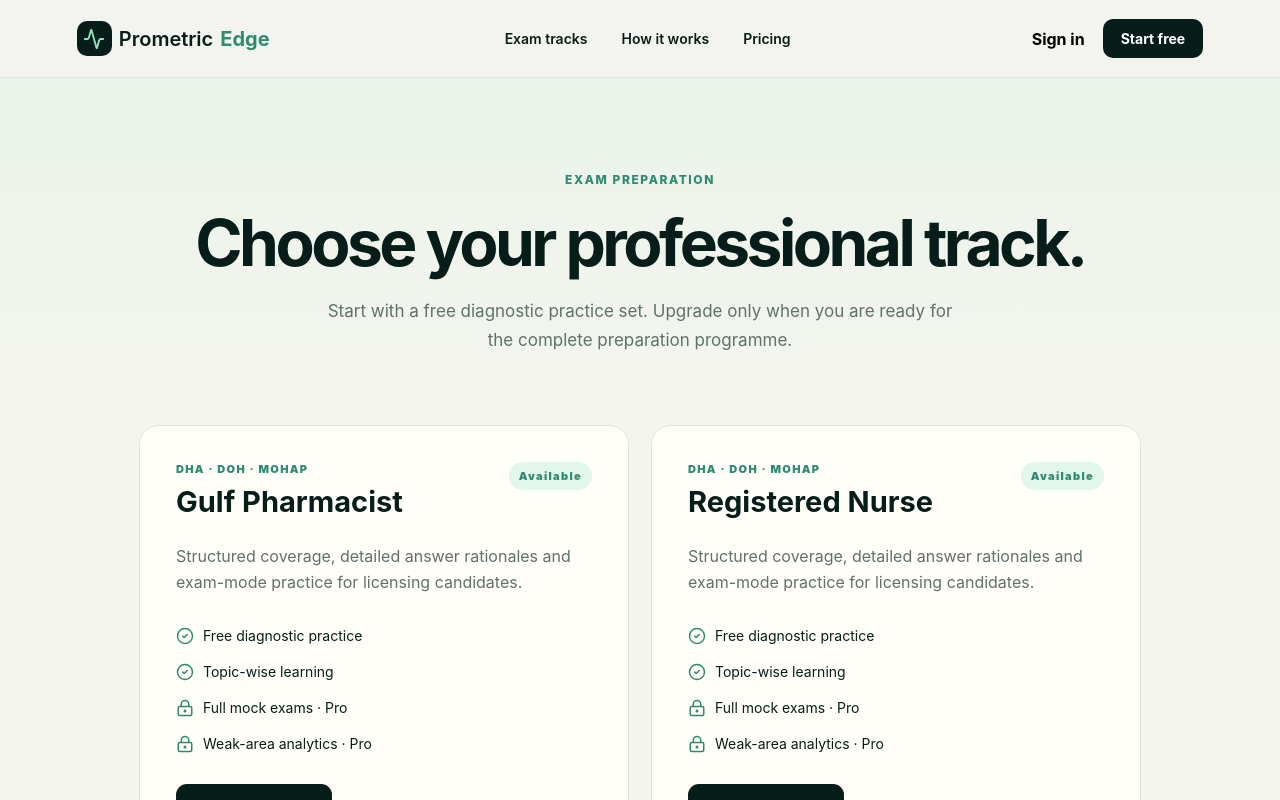
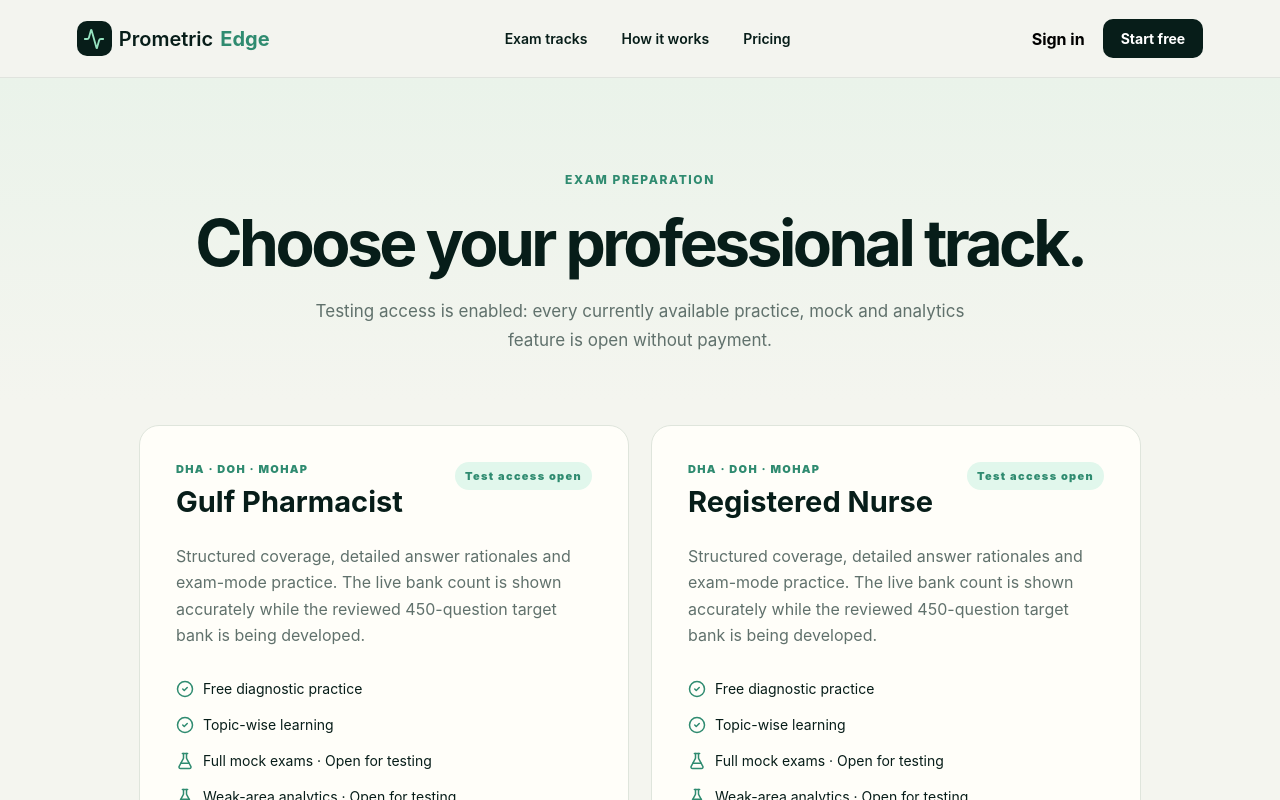
Before and after one commit to waseemkhanjdpr1902/prometric-edge, a Next.js app: page /exams in a window 1280 px wide. Shown: the top 800 px of the page. Built offline with nearby package versions, Linux system fonts and the light colour scheme; no server answers.

Commit message:
Enable full test access in app/exams/page.tsx

```diff
--- a/app/exams/page.tsx
+++ b/app/exams/page.tsx
@@ -1,7 +1,7 @@
-import { ArrowRight, CheckCircle2, LockKeyhole } from "lucide-react";
+import { ArrowRight, CheckCircle2, FlaskConical } from "lucide-react";
 import { SiteHeader } from "@/components/site-header";
 import { examTracks } from "@/lib/exams";
 
 export default function ExamsPage() {
-  return <main><SiteHeader /><section className="catalog-hero"><span className="eyebrow">Exam preparation</span><h1>Choose your professional track.</h1><p>Start with a free diagnostic practice set. Upgrade only when you are ready for the complete preparation programme.</p></section><section className="catalog-grid">{examTracks.map((track) => <article className="catalog-card" key={track.slug}><div className="catalog-head"><div><span>{track.subtitle}</span><h2>{track.title}</h2></div><span className="status-pill">Available</span></div><p>Structured coverage, detailed answer rationales and exam-mode practice for licensing candidates.</p><div className="plan-list"><span><CheckCircle2 /> Free diagnostic practice</span><span><CheckCircle2 /> Topic-wise learning</span><span><LockKeyhole /> Full mock exams · Pro</span><span><LockKeyhole /> Weak-area analytics · Pro</span></div><a className="primary-button" href={`/exams/${track.slug}`}>Open track <ArrowRight size={18} /></a></article>)}</section></main>;
+  return <main><SiteHeader /><section className="catalog-hero"><span className="eyebrow">Exam preparation</span><h1>Choose your professional track.</h1><p>Testing access is enabled: every currently available practice, mock and analytics feature is open without payment.</p></section><section className="catalog-grid">{examTracks.map((track) => <article className="catalog-card" key={track.slug}><div className="catalog-head"><div><span>{track.subtitle}</span><h2>{track.title}</h2></div><span className="status-pill">Test access open</span></div><p>Structured coverage, detailed answer rationales and exam-mode practice. The live bank count is shown accurately while the reviewed 450-question target bank is being developed.</p><div className="plan-list"><span><CheckCircle2 /> Free diagnostic practice</span><span><CheckCircle2 /> Topic-wise learning</span><span><FlaskConical /> Full mock exams · Open for testing</span><span><FlaskConical /> Weak-area analytics · Open for testing</span></div><a className="primary-button" href={`/exams/${track.slug}`}>Open track <ArrowRight size={18} /></a></article>)}</section></main>;
 }
```
